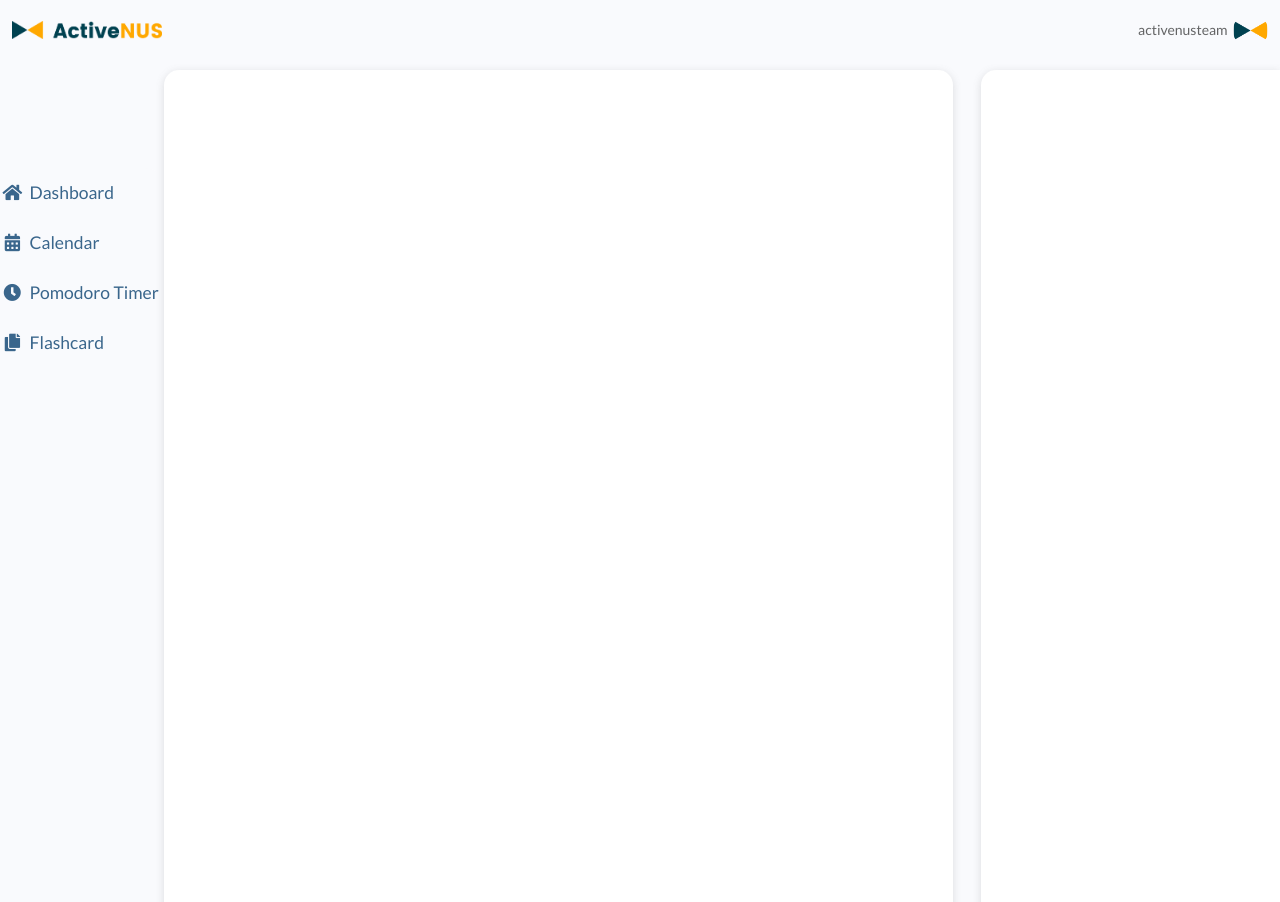
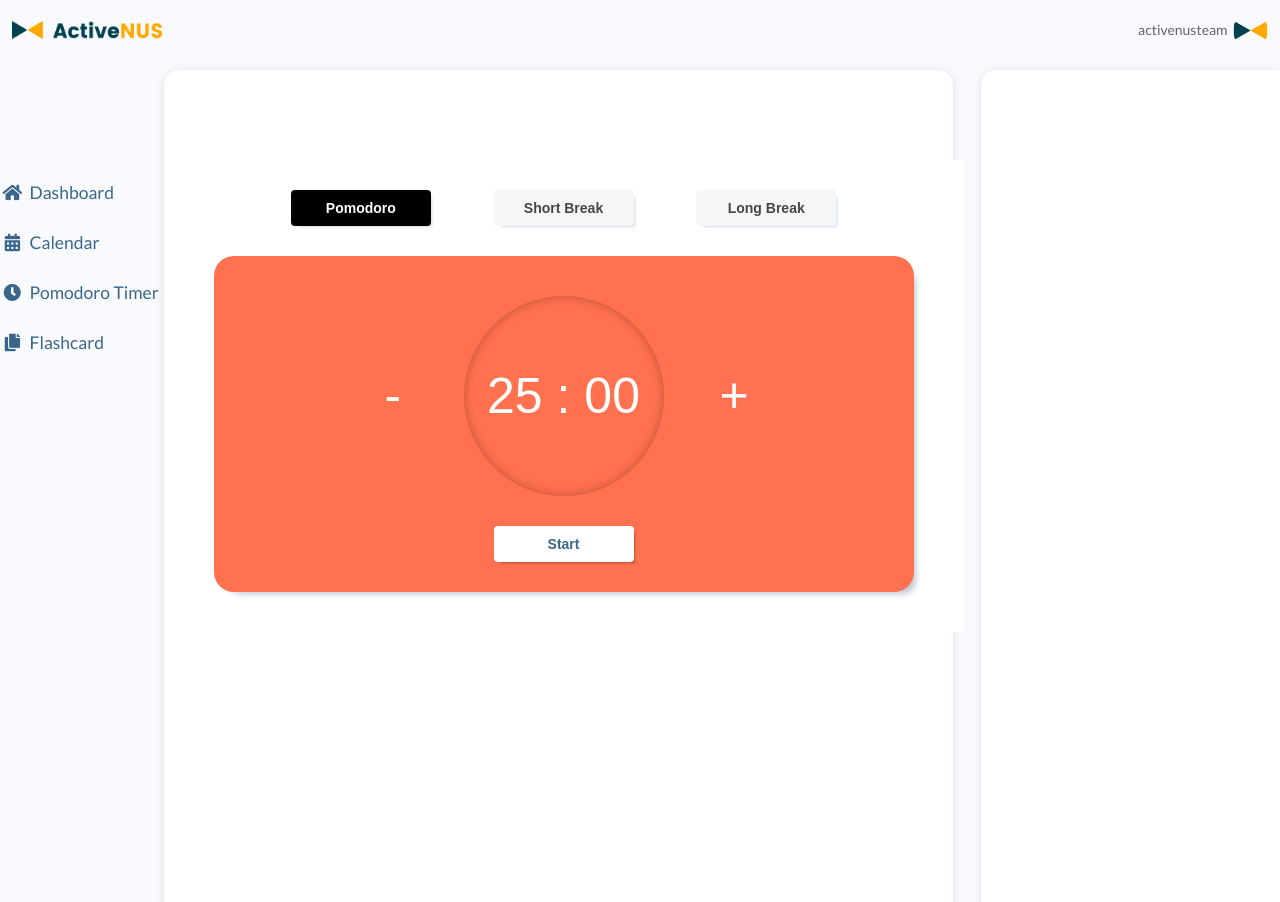
Before and after one commit to nvbinh15/ActiveNUS, a Django app: page /pomodoro in a window 1280 px wide. Run offline with Django 3.2, Linux system fonts and the light colour scheme; a user stored in the database is signed in.

Commit message:
add pomodoro html

```diff
--- a/templates/dashboard/pomodoro.html
+++ b/templates/dashboard/pomodoro.html
@@ -12,6 +12,35 @@ Pomodoro | ActiveNUS
 
 {% block contentdiv1%}
 
+<div id="pomodoro-module">
+    <div id="modes">
+      <button class="ui button" v-bind:class="{'focus-button' : isFocused }" tabindex="0" @click="timerReset">Pomodoro</button>
+      <button class="ui button" v-bind:class="{'focus-button' : isShortBreak }" tabindex="0" @click="timerShortBreak">Short Break</button>
+      <button class="ui button" v-bind:class="{'focus-button' : isLongBreak }" tabindex="0" @click="timerLongBreak">Long Break</button>
+    </div>
+    <div id="container">
+      <button id="minus" class="" tabindex="0" v-bind:class="{'non-clickable' : timerRunning }"  @click="timeDecrease" :disabled="timerRunning" >-</button>
+      <button id="plus" class="" tabindex="0" v-bind:class="{'non-clickable' : timerRunning }" @click="timeIncrease" :disabled="timerRunning">+</button>
+      <div id="timer">
+        <div id="time">
+            <div id="timer2" v-html="time"></div>
+          <!-- <span id="minutes">25</span>
+          <span id="colon">:</span>
+          <span id="seconds">00</span> -->
+        </div>
+      </div>
+
+      <div id="buttons">
+        <button id="start" class="ui button" v-if="!timerRunning"  @click="timerRun" tabindex="0">Start</button>
+        <button id="stop" class="ui button" v-if="timerRunning" @click="timerPause" tabindex="0">Stop</button>
+      </div>
+    </div>
+  </div>
+
+<div class="right">
+
+</div>
+
 
 {% endblock contentdiv1 %}
 
```
Also changed, not shown: db.sqlite3.
